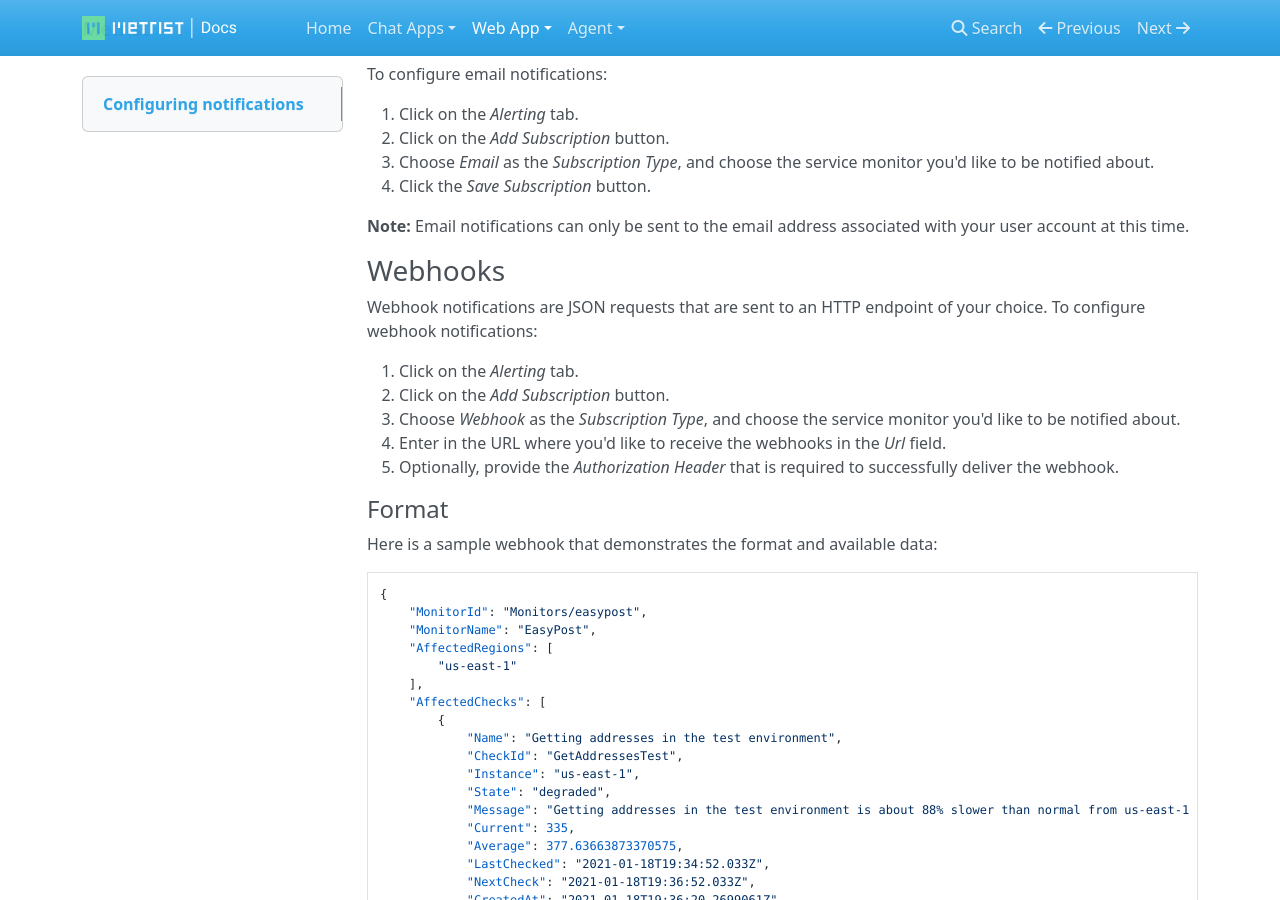
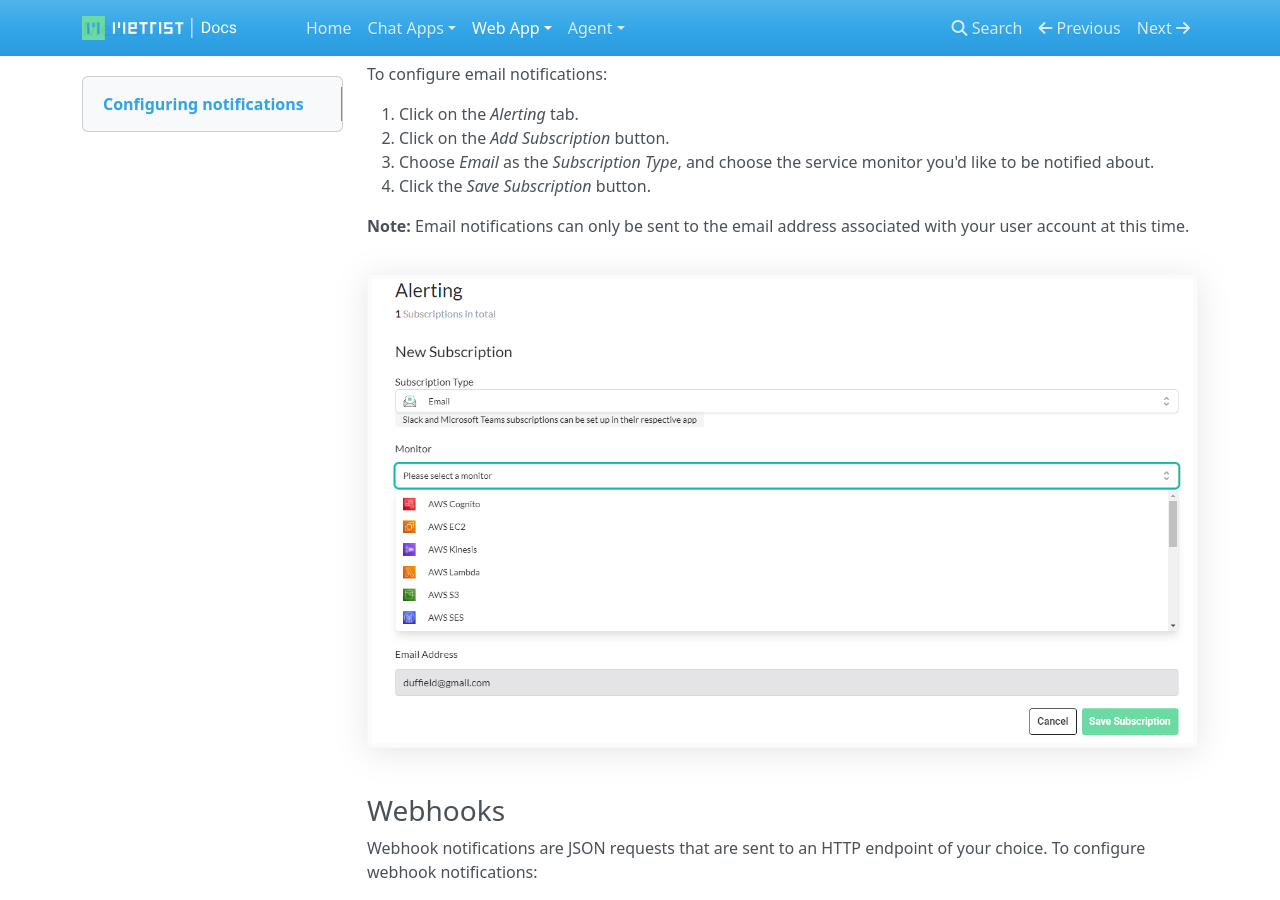
Before and after one commit to Metrist-Software/product-docs, an MkDocs documentation site: the page built from docs/web-app-notifications.md, in a window 1280 px wide and 900 px high, scrolled down 376 px. Built offline with MkDocs 1.6.1, drawn with Linux system fonts in a browser that asks for light colours; nearby versions of some CDN libraries; old or Windows-style settings are respelled for this version of MkDocs.

Commit message:
Add screenshots for notification types

```diff
--- a/docs/web-app-notifications.md
+++ b/docs/web-app-notifications.md
@@ -23,6 +23,8 @@ To configure email notifications:
 
 **Note:** Email notifications can only be sent to the email address associated with your user account at this time.
 
+![Configuring email notifications](https://raw.githubusercontent.com/Metrist-Software/product-docs/main/images/email-notifications.png)
+
 ### Webhooks
 
 Webhook notifications are JSON requests that are sent to an HTTP endpoint of your choice. To configure webhook notifications:
```
Also changed, not shown: other parts of docs/web-app-notifications.md (+2 -0 lines), images/email-notifications.png (added), images/webhook-notifications.png (added).
